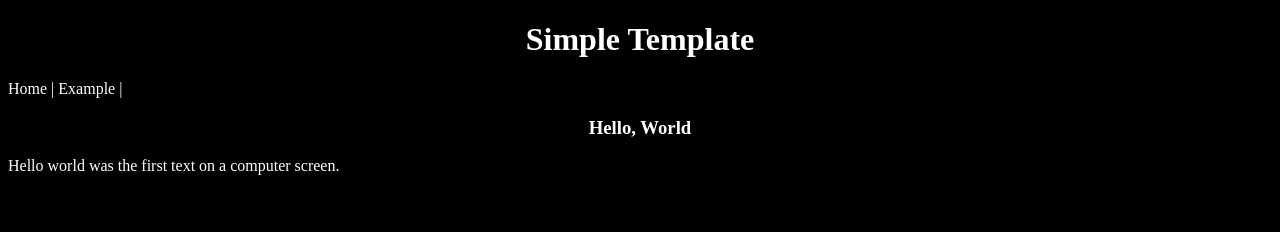
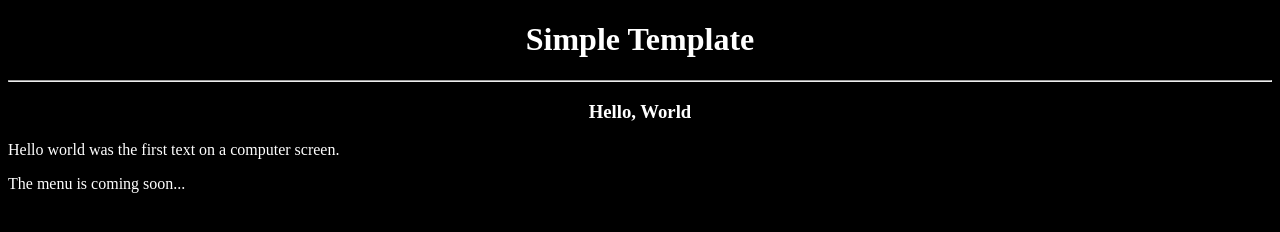
Before and after one commit to TheControlCoder/Simple-Template, a plain HTML site: page index.html in a window 1280 px wide. Drawn offline with Linux system fonts and the light colour scheme.

Commit message:
index.html

```diff
--- a/index.html
+++ b/index.html
@@ -51,9 +51,10 @@
   </head>
  <body>
    <center> <h1>Simple Template</h1></center>
-   <a href="index.html">Home |</a> <a href="example.html">Example |</a>
+   <hr>
    <center>  <h3>Hello, World</h3></center>
    <p>Hello world was the first text on a computer screen.</p>
+   <p>The menu is coming soon...</p>
   </body>
   <!--This template is made by TheControlCoder. https://github.com/TheControlCoder-->
 </html>
```
